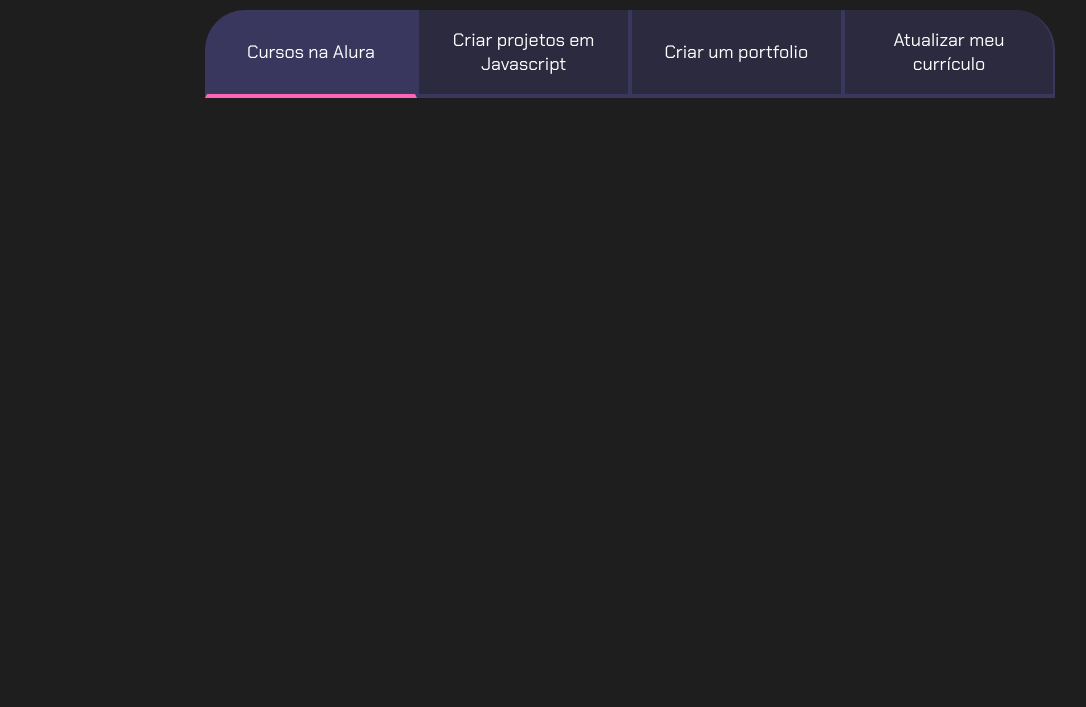
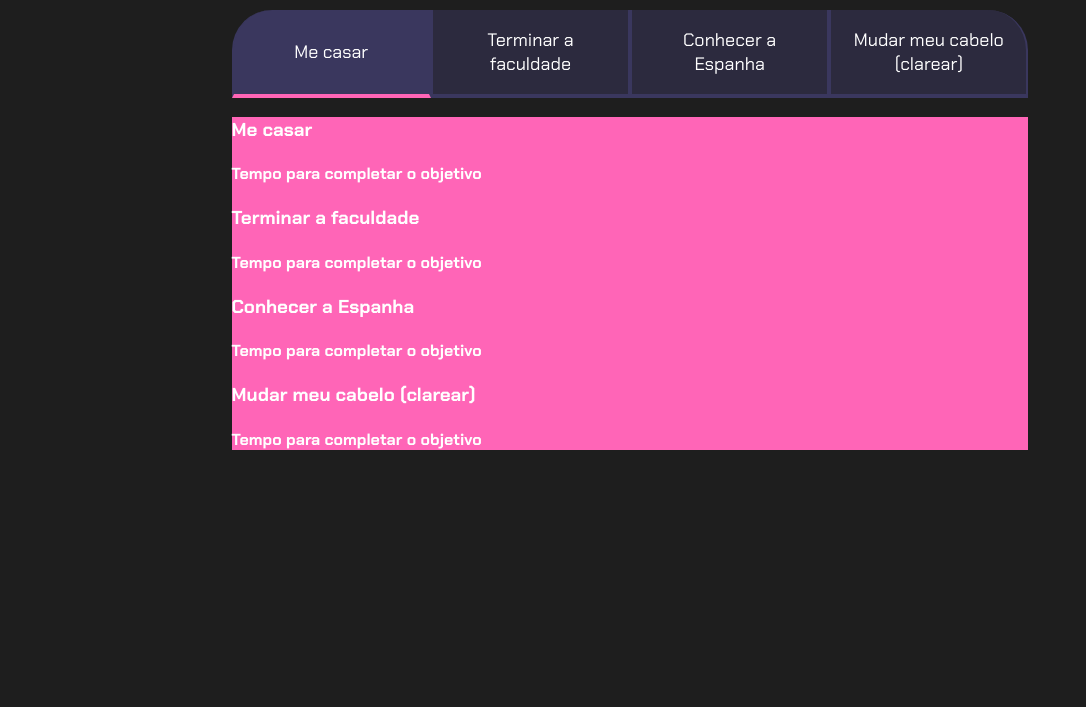
Before and after one commit to santiagoclara/Projeto-de-vida1.0, a plain HTML site: page js-projeto-de-vida-codigo-base/js-projeto-de-vida-codigo-base/index.html in a window 1280 px wide. Shown: the part 93-800 px from the top of the page, without its empty margins (10-1096 px from the left). Drawn offline with Linux system fonts and the light colour scheme.

Commit message:
Add files via upload

```diff
--- a/js-projeto-de-vida-codigo-base/js-projeto-de-vida-codigo-base/index.html
+++ b/js-projeto-de-vida-codigo-base/js-projeto-de-vida-codigo-base/index.html
@@ -4,19 +4,39 @@
 <head>
     <meta charset="UTF-8">
     <meta name="viewport" content="width=device-width, initial-scale=1.0">
-    <title>Meus objetivos do ano</title>
+    <title>Meus objetivos para a vida</title>
     <link rel="stylesheet" href="style.css">
 </head>
 
 <body>
     <section class="conteudo-principal">
-        <h2 class="titulo-principal">Meus Objetivos do ano<span>_</span></h2>
+        <h2 class="titulo-principal">Meus Objetivos de vida<span>_</span></h2>
+        <div class="conteudo">
         <div class="botoes">
-            <button class="botao ativo">Cursos na Alura</button>
-            <button class="botao">Criar projetos em Javascript</button>
-            <button class="botao">Criar um portfolio</button>
-            <button class="botao">Atualizar meu currículo</button>
+            <button class="botao ativo">Me casar</button>
+            <button class="botao">Terminar a faculdade</button>
+            <button class="botao">Conhecer a Espanha</button>
+            <button class="botao">Mudar meu cabelo (clarear)</button>
         </div>
+        <div class="aba-textos">
+            <div class="aba-conteudo">
+                <h3 class="aba-conteudo-titulo-principal">Me casar</h3>
+                <h4 class="aba-conteudo-titulo-secundario">Tempo para completar o objetivo</h4>
+            </div>
+            <div class="aba-conteudo">
+                <h3 class="aba-conteudo-titulo-principal">Terminar a faculdade</h3>
+                <h4 class="aba-conteudo-titulo-secundario">Tempo para completar o objetivo</h4>
+            </div>
+            <div class="aba-conteudo">
+                <h3 class="aba-conteudo-titulo-principal">Conhecer a Espanha</h3>
+                <h4 class="aba-conteudo-titulo-secundario">Tempo para completar o objetivo</h4>
+            </div>
+            <div class="aba-conteudo">
+                <h3 class="aba-conteudo-titulo-principal">Mudar meu cabelo (clarear)</h3>
+                <h4 class="aba-conteudo-titulo-secundario">Tempo para completar o objetivo</h4>
+            </div>
+        </div>
+    </div>
     </section>
     <script src="main.js"></script>
 </body>
--- a/js-projeto-de-vida-codigo-base/js-projeto-de-vida-codigo-base/style.css
+++ b/js-projeto-de-vida-codigo-base/js-projeto-de-vida-codigo-base/style.css
@@ -64,6 +64,10 @@
     border-bottom: 4px solid var(--verde);
 }
 
+.aba-textos{
+    background-color: var(--verde);
+}
+
 @media screen and (min-width:768px){
     .botoes{
         display: flex;
```
